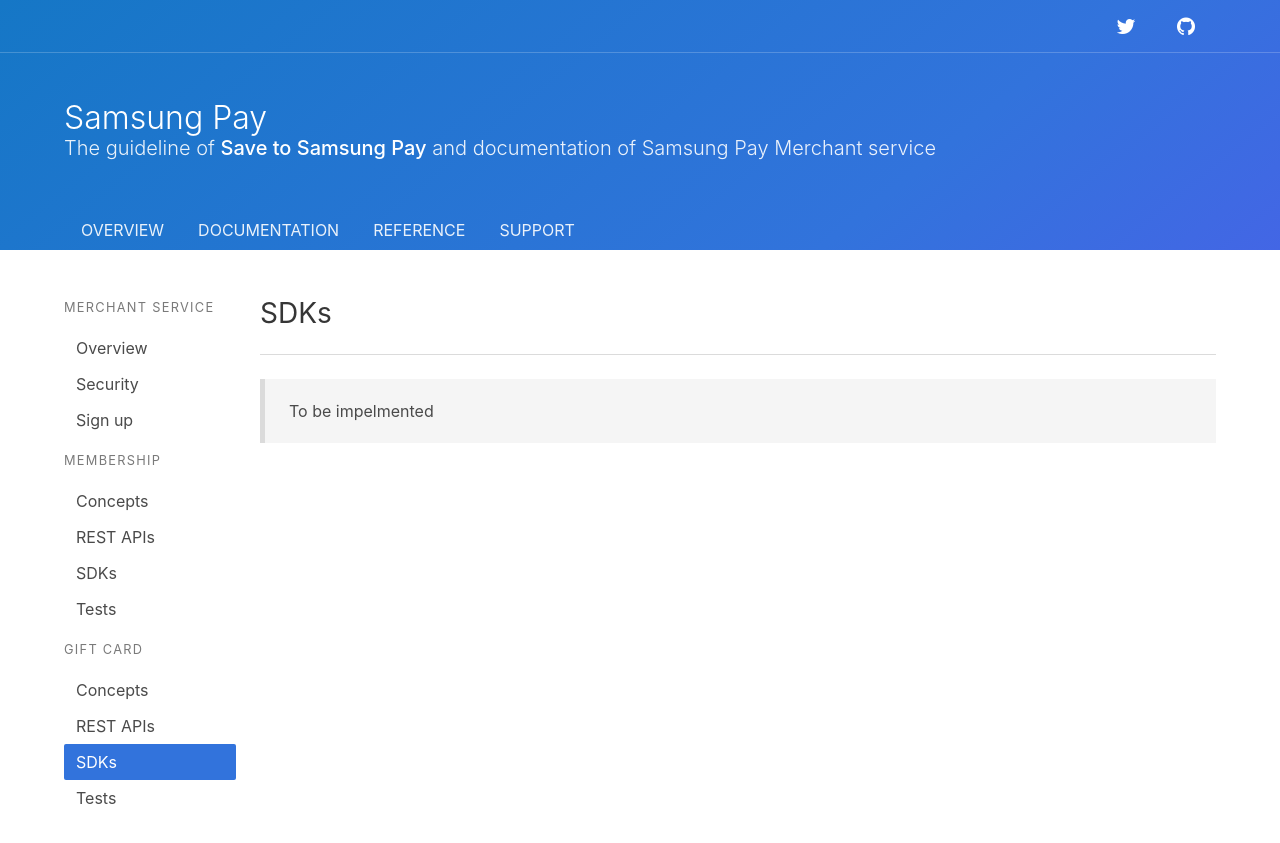
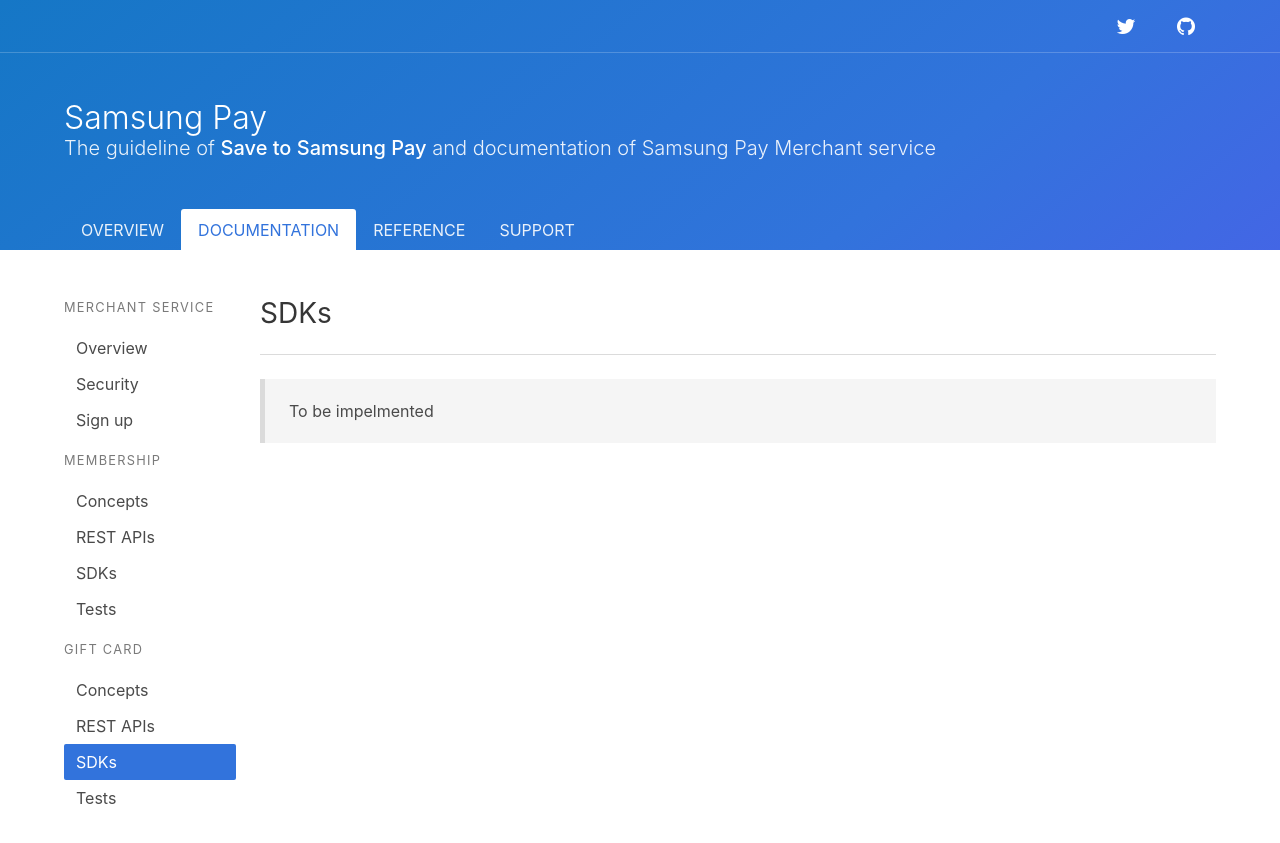
Before and after one commit to samsung-pay/sapi-doc, a Jekyll site: the page built from documentation/giftcard/sdks.md, in a window 1280 px wide. Shown: the top 843 px of the page. Built offline with Jekyll 4.4.1, drawn with Linux system fonts in a browser that asks for light colours.

Commit message:
Fixed header tabs highlight

```diff
--- a/_includes/header.html
+++ b/_includes/header.html
@@ -45,7 +45,7 @@
           <li {% if pUri == '/' %}class="is-active"{% endif %} >
             <a href="{{ "/" | relative_url }}">OVERVIEW</a>
           </li>
-          <li {% if pUri contains 'documentation/merchantservice/' %}class="is-active"{% endif %} >
+          <li {% if pUri contains 'documentation/' %}class="is-active"{% endif %} >
             <a href="{{ "/documentation/merchantservice/overview" | relative_url }}">DOCUMENTATION</a>
           </li>
           <li {% if pUri contains 'reference/' %}class="is-active"{% endif %} >
```
